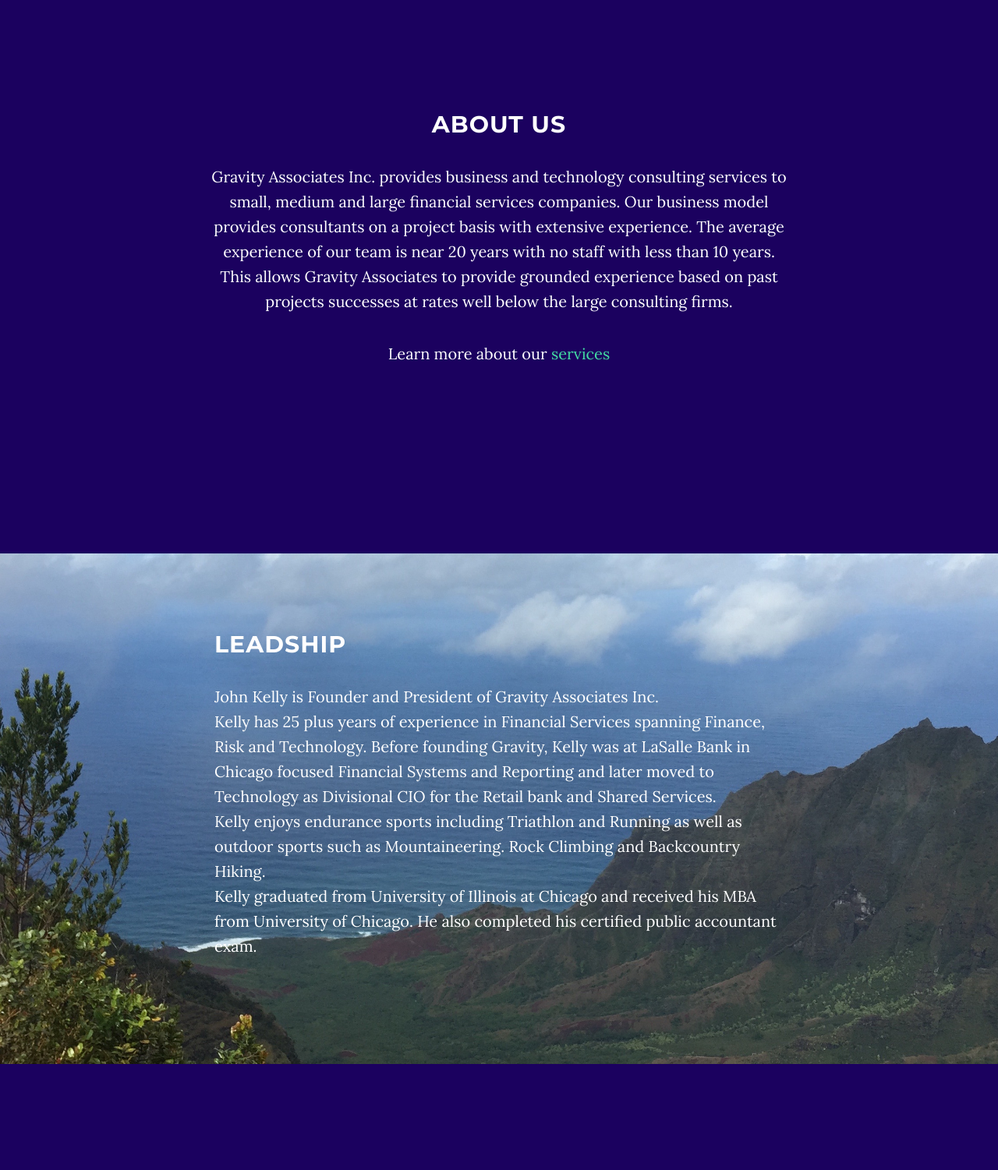
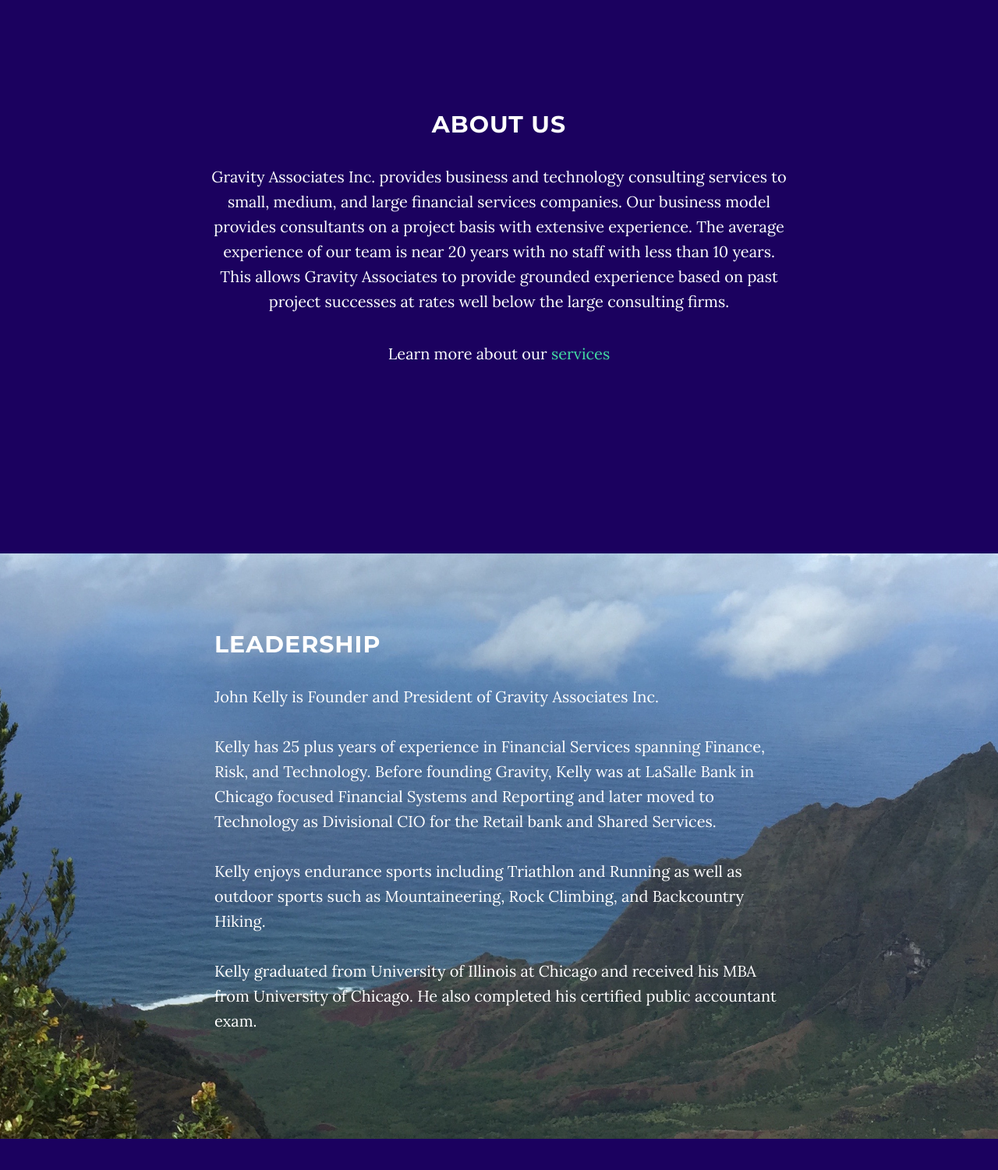
Before and after one commit to ryankell05/Gravity, a Flask app: page / in a window 1280 px wide. Shown: the part 857-2358 px from the top of the page at 78% size. Run offline with Flask 2, Linux system fonts and the light colour scheme; some libraries are stand-ins or nearby versions.

Commit message:
Typo fixes

```diff
--- a/templates/index.html
+++ b/templates/index.html
@@ -91,7 +91,7 @@
         <div class="row">
             <div class="col-lg-8 col-lg-offset-2">
                 <h2>About Us</h2>
-                <p>Gravity Associates Inc. provides business and technology consulting services to small, medium and large financial services companies.  Our business model provides consultants on a project basis with extensive experience.   The average experience of our team is near 20 years with no staff with less than 10 years.  This allows Gravity Associates to provide grounded experience based on past projects successes at rates well below the large consulting firms.</p>
+                <p>Gravity Associates Inc. provides business and technology consulting services to small, medium, and large financial services companies. Our business model provides consultants on a project basis with extensive experience.  The average experience of our team is near 20 years with no staff with less than 10 years. This allows Gravity Associates to provide grounded experience based on past project successes at rates well below the large consulting firms.</p>
                 <p>Learn more about our <a href = "/services">services</a></p>
             </div>
         </div>
@@ -102,8 +102,8 @@
         <div class="download-section" >
             <div class="container">
                 <div class="col-lg-8 col-lg-offset-2">
-                    <h2>Leadship</h2>
-                    <p></t>John Kelly is Founder and President of Gravity Associates Inc.</br>Kelly has 25 plus years of experience in Financial Services spanning Finance, Risk and Technology.  Before founding Gravity, Kelly was at LaSalle Bank in Chicago focused Financial Systems and Reporting and later moved to Technology as Divisional CIO for the Retail bank and Shared Services.</br>Kelly enjoys endurance sports including Triathlon and Running as well as outdoor sports such as Mountaineering. Rock Climbing and Backcountry Hiking.</br>Kelly graduated from University of Illinois at Chicago and received his MBA from University of Chicago. He also completed his certified public accountant exam.</p>
+                    <h2>Leadership</h2>
+                    <p></t>John Kelly is Founder and President of Gravity Associates Inc.</br></br>Kelly has 25 plus years of experience in Financial Services spanning Finance, Risk, and Technology. Before founding Gravity, Kelly was at LaSalle Bank in Chicago focused Financial Systems and Reporting and later moved to Technology as Divisional CIO for the Retail bank and Shared Services.</br></br>Kelly enjoys endurance sports including Triathlon and Running as well as outdoor sports such as Mountaineering, Rock Climbing, and Backcountry Hiking.</br></br>Kelly graduated from University of Illinois at Chicago and received his MBA from University of Chicago. He also completed his certified public accountant exam.</p>
                 </div>
             </div>
         </div>
--- a/templates/services.html
+++ b/templates/services.html
@@ -54,7 +54,7 @@
                         <a href="#page-top"></a>
                     </li>
                     <li>
-                        <a class="page-scroll" href="/#about">Home</a>
+                        <a class="page-scroll" href="/">Home</a>
                     </li>
                     <li>
                         <a class="page-scroll" href="#ccar">CCAR</a>
```
